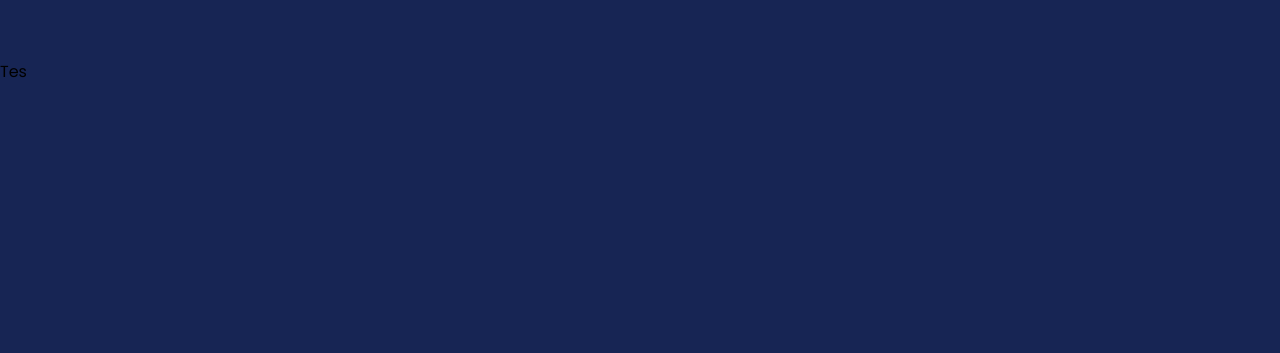
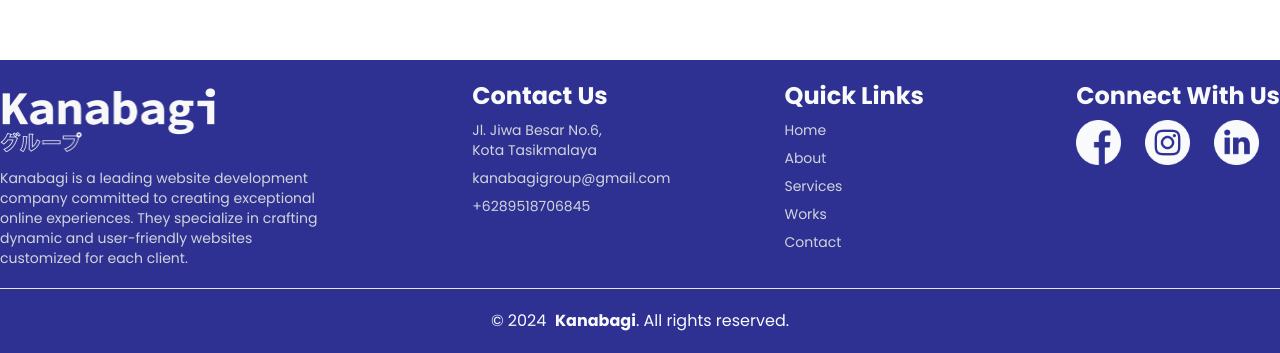
Before and after one commit to Kanabagi/kanabagi-profilev2, a Next.js app: page / in a window 1280 px wide. Shown: the part 860-1213 px from the top of the page. Before the commit the page ends 944 px from the top, so only its background shows below. Built offline with nearby package versions, Linux system fonts and the light colour scheme.

Commit message:
add footer

```diff
--- a/app/layout.tsx
+++ b/app/layout.tsx
@@ -22,7 +22,7 @@
 }>) {
   return (
     <html lang="en">
-      <body className={`${poppins.variable} bg-blue-950`}>
+      <body className={`${poppins.variable}`}>
         <Navbar />
         {children}
         <Footer />
--- a/components/Footer.tsx
+++ b/components/Footer.tsx
@@ -1,7 +1,92 @@
-import React from 'react';
+import { footer, nav } from '@/constants';
+import Image from 'next/image';
+import Link from 'next/link';
 
-const Footer = () => {
-  return <div>Tes</div>;
-};
-
-export default Footer;
+export default function Footer() {
+  return (
+    <div className="bg-[#2E3192] flex flex-col">
+      <div className="wrapper flex justify-between ">
+        <div className="flex flex-col gap-2">
+          <Link href="/" className="relative h-[80px] w-[215px]">
+            <Image
+              src={'/images/logo-white.png'}
+              alt="Kanabagi"
+              fill
+              sizes="100vw 100vh"
+              className="object-contain"
+            />
+          </Link>
+          <p className="max-w-xs text-[#D1D5DB] text-sm">
+            Kanabagi is a leading website development company committed to
+            creating exceptional online experiences. They specialize in crafting
+            dynamic and user-friendly websites customized for each client.
+          </p>
+        </div>
+        <div className="flex flex-col gap-2">
+          <div className="font-semibold text-[#F8FAFC] text-2xl">
+            Contact Us
+          </div>
+          {footer[0].contact.map((item, index) => (
+            <div
+              key={index}
+              className="max-w-40 text-[#D1D5DB] text-sm flex flex-col gap-2"
+            >
+              <Link
+                href={item.url}
+                className="hover:text-white hover:underline"
+                target="_blank"
+              >
+                {item.name}
+              </Link>
+            </div>
+          ))}
+        </div>
+        <div className="flex flex-col gap-2">
+          <div className="font-semibold text-[#F8FAFC] text-2xl">
+            Quick Links
+          </div>
+          {nav[0].navMenu?.map((item, index) => (
+            <div
+              key={index}
+              className="text-[#D1D5DB] text-sm flex flex-col gap-2"
+            >
+              <Link
+                href={item.path}
+                className="hover:text-white hover:underline"
+              >
+                {item.name}
+              </Link>
+            </div>
+          ))}
+        </div>
+        <div className="flex flex-col gap-2">
+          <div className="font-semibold text-[#F8FAFC] text-2xl">
+            Connect With Us
+          </div>
+          <div className="text-[#D1D5DB] text-sm flex gap-6">
+            {nav[1].navSocial?.map((item, index) => (
+              <Link
+                key={index}
+                href={item.path}
+                className="relative h-[45px] w-[45px] group hover:scale-95 transition-transform duration-300 ease-in-out"
+              >
+                <Image
+                  src={item.img}
+                  alt={item.name}
+                  fill
+                  sizes="100vw 100vh"
+                  className="object-contain group-hover:opacity-90 transition-opacity duration-300 ease-in-out"
+                  title={item.name}
+                />
+              </Link>
+            ))}
+          </div>
+        </div>
+      </div>
+      <div className="wrapper border-t text-[#F8FAFC] flex justify-center items-center">
+        © 2024 &nbsp;
+        <span className="font-semibold">Kanabagi</span>. All rights reserved.
+      </div>
+    </div>
+  );
+}
--- a/components/Navbar.tsx
+++ b/components/Navbar.tsx
@@ -1,4 +1,5 @@
 'use client';
+
 import { nav } from '@/constants';
 import Image from 'next/image';
 import Link from 'next/link';
--- a/constants/index.ts
+++ b/constants/index.ts
@@ -20,3 +20,22 @@
     ],
   },
 ];
+
+export const footer = [
+  {
+    contact: [
+      {
+        name: 'Jl. Jiwa Besar No.6, Kota Tasikmalaya',
+        url: 'https://maps.app.goo.gl/6RjgyyNbSw3yKeZD8',
+      },
+      {
+        name: 'kanabagigroup@gmail.com',
+        url: 'mailto:kanabagigroup@gmail.com',
+      },
+      {
+        name: '+6289518706845',
+        url: 'https://api.whatsapp.com/send/?phone=6289518706845&text&type=phone_number&app_absent=0',
+      },
+    ],
+  },
+];
```
